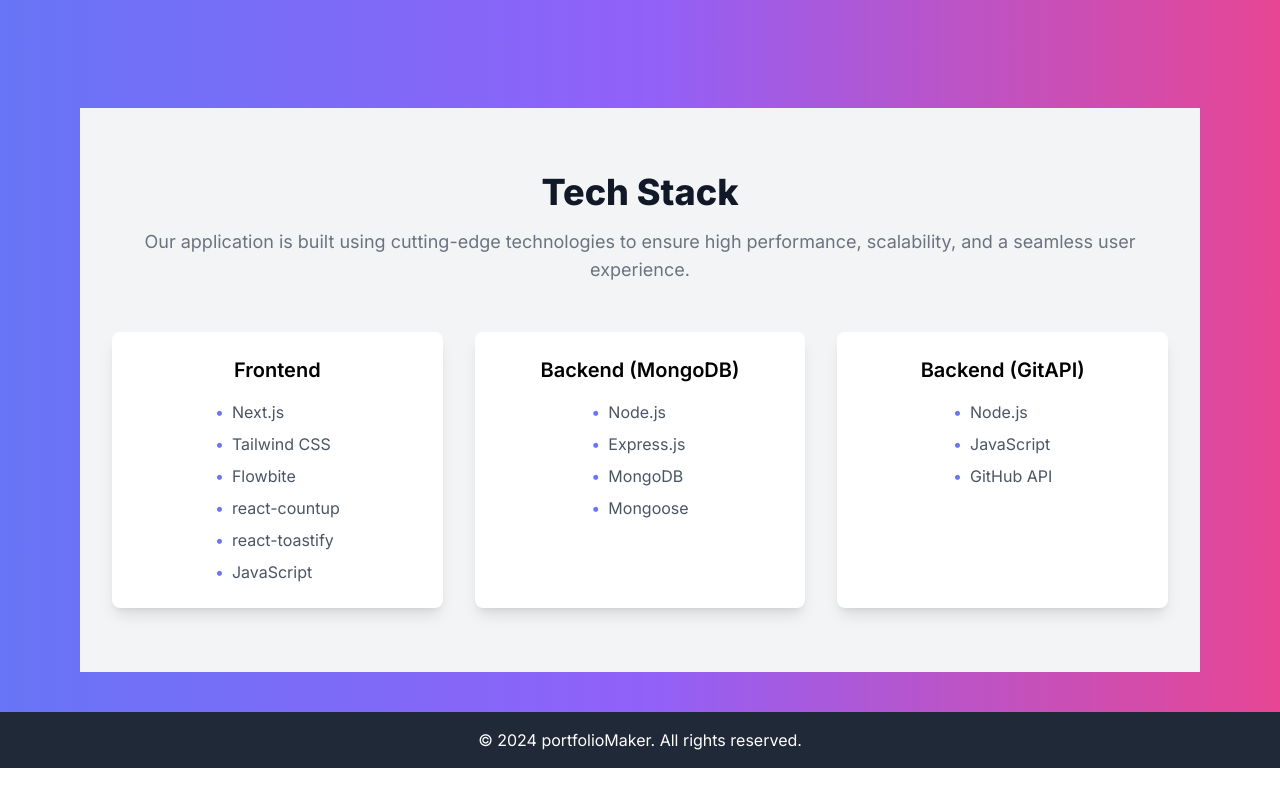
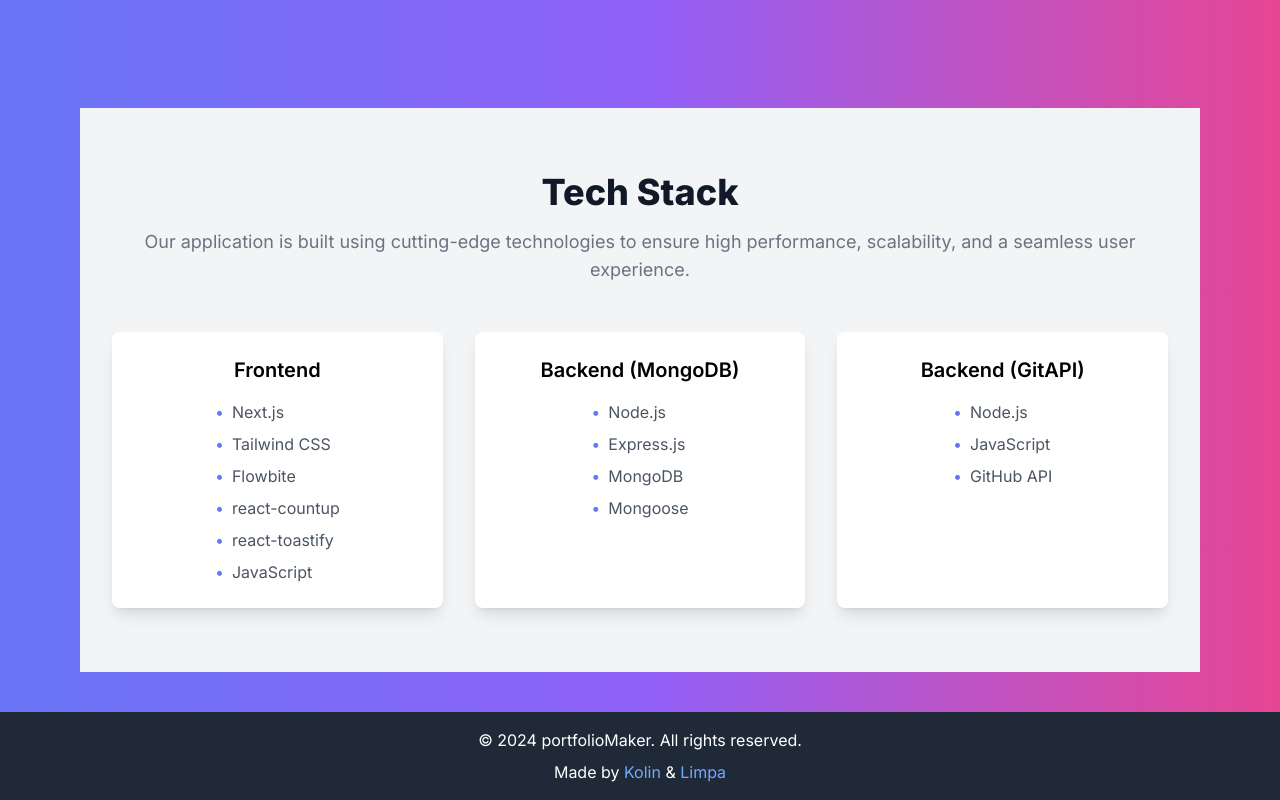
Before and after one commit to FariaLimpa/portfolio-maker, a Next.js app: page / in a window 1280 px wide. Shown: the part 1992-2792 px from the top of the page. Before the commit the page ends 2760 px from the top, so only its background shows below. Built offline with nearby package versions, Linux system fonts and the light colour scheme; no server answers.

Commit message:
footerHome

```diff
--- a/app/components/home/FooterHome.jsx
+++ b/app/components/home/FooterHome.jsx
@@ -1,3 +1,4 @@
+import Link from "next/link";
 import React from "react";
 
 const FooterHome = () => {
@@ -7,6 +8,22 @@
         <p>
           &copy; {new Date().getFullYear()} portfolioMaker. All rights reserved.
         </p>
+        <p className="mt-2">
+          Made by{" "}
+          <Link
+            className="text-blue-400 hover:underline"
+            href="https://example.com/kolin"
+          >
+            Kolin
+          </Link>{" "}
+          &{" "}
+          <Link
+            className="text-blue-400 hover:underline"
+            href="https://example.com/limpa"
+          >
+            Limpa
+          </Link>
+        </p>
       </div>
     </footer>
   );
```
